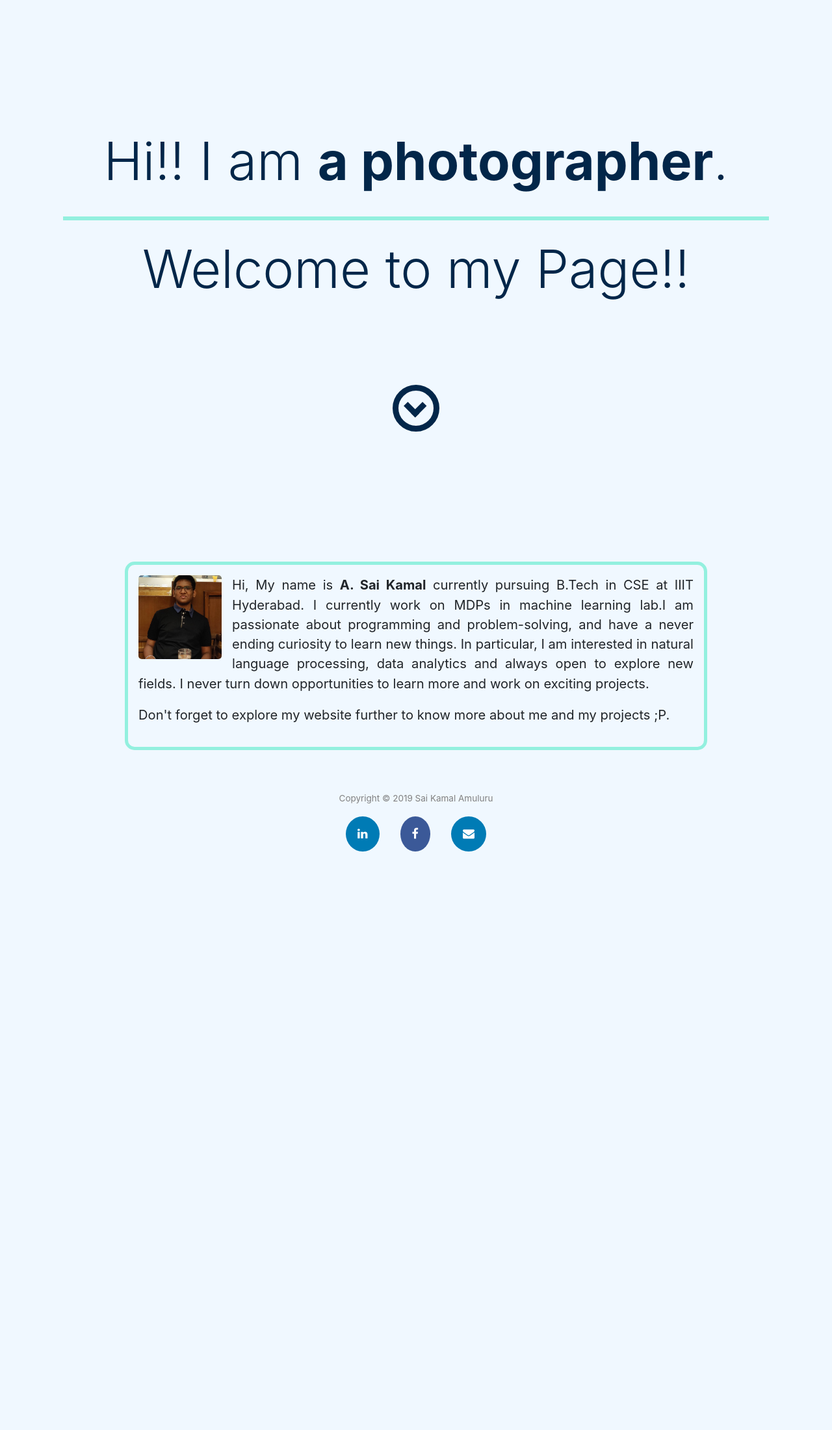
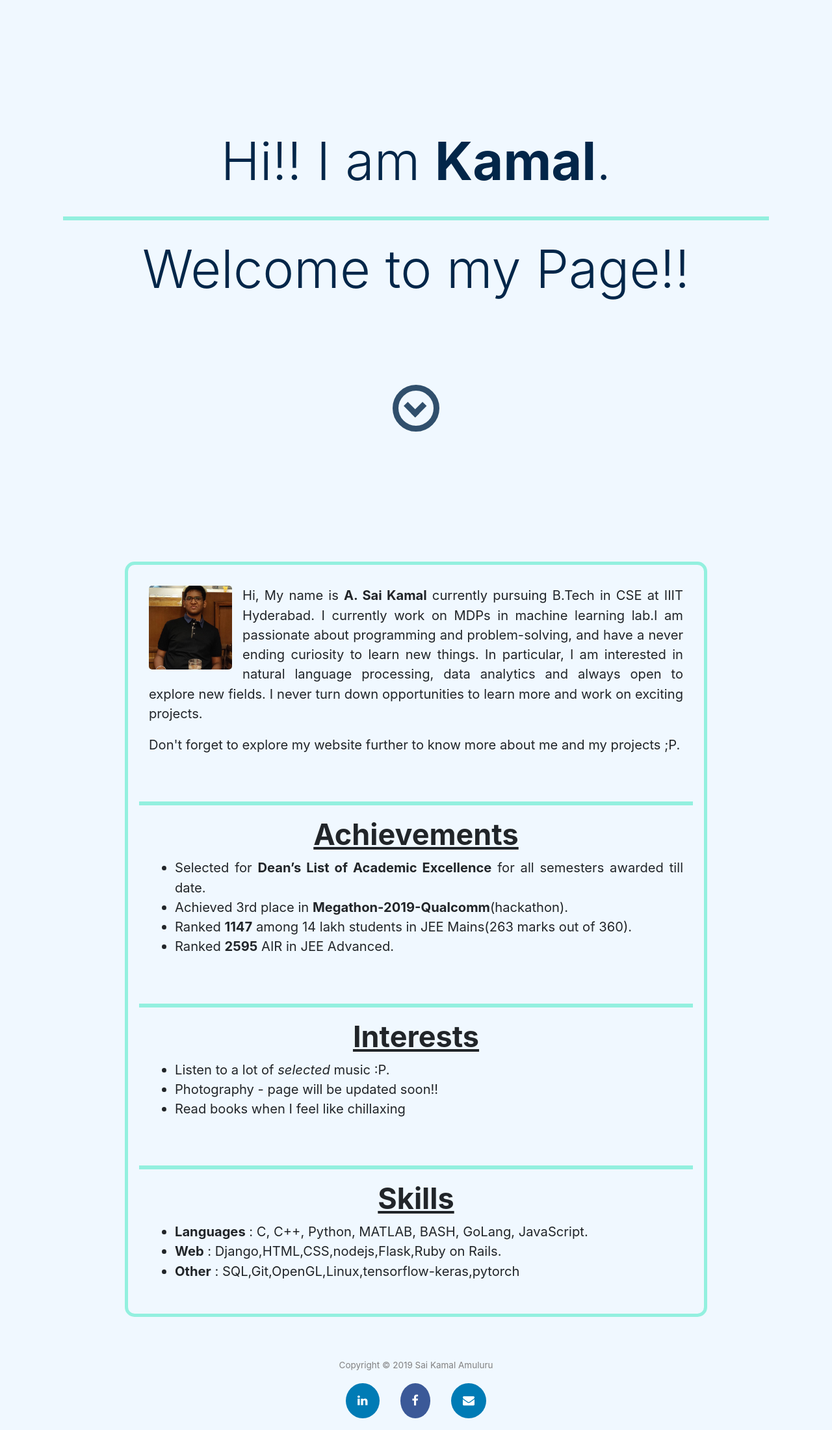
Before and after one commit to sai-kamal/personal_website, a Django app: page / in a window 1280 px wide. Shown: the part 70-2270 px from the top of the page at 65% size. Before the commit the page ends 1380 px from the top, so only its background shows below. Run offline with Django 3.2, Linux system fonts and the light colour scheme; some libraries are stand-ins or nearby versions.

Commit message:
added personal page data

```diff
--- a/website/tunnel_rush/static/tunnel_rush/css/index.css
+++ b/website/tunnel_rush/static/tunnel_rush/css/index.css
@@ -46,12 +46,11 @@
 }
 
 #description {
-    /* positioning it wrt the body */
     position: relative;
     border-radius: 15px;
     text-align: justify;
     border: 5px solid rgba(105, 236, 208, 0.685) !important;
-    padding: 2vh;
+    padding: 4vh;
     width: 70%;
     margin-left: 50vw;
     transform: translateX(-50%);
@@ -71,6 +70,14 @@
     pointer-events: none;
 }
 
+.heading {
+    font-weight: bold;
+    text-underline-position: below;
+}
+
+.heading_hr {
+    width: 75vw;
+}
 /* Extra small devices (portrait phones, less than 576px) */
 /* No media query for `xs` since this is the default in Bootstrap */
 
--- a/website/tunnel_rush/static/tunnel_rush/js/index.js
+++ b/website/tunnel_rush/static/tunnel_rush/js/index.js
@@ -12,9 +12,22 @@
         event.preventDefault();
         var hash = this.hash;
         $('html, body').animate({
-            scrollTop: $(hash).offset().top
-        }, 800, function () {
-            window.location.hash = hash;
-        });
+            scrollTop: 0.95*$(hash).offset().top
+        }, 800);
+        // , function () {
+        //     window.location.hash = hash;
+        // });
+        window.location.hash = hash;
     }
 });
+
+
+function blink(selector) {
+    $(selector).fadeOut(2000, function () {
+        $(this).fadeIn(2000, function () {
+            blink(this);
+        });
+    });
+}
+
+blink('#down_arrow_id');
--- a/website/tunnel_rush/templates/tunnel_rush/base.html
+++ b/website/tunnel_rush/templates/tunnel_rush/base.html
@@ -27,7 +27,7 @@
           <div class="navbar-nav nab-tabs mr-auto">
             <a class="nav-item nav-link" href="{% url 'tunnel_rush' %}">Tunnel Rush</a>
             <a class="nav-item nav-link" href="{% url 'projects_index' %}">Projects</a>
-            <a class="nav-item nav-link" href="{% url 'projects_index' %}">Resume</a>
+            <a class="nav-item nav-link" href="{% static 'tunnel_rush/resume.pdf' %}">Resume</a>
           </div>
           <div class="navbar-nav nab-tabs ml-auto">
             {% if user.is_authenticated %}
--- a/website/tunnel_rush/templates/tunnel_rush/index.html
+++ b/website/tunnel_rush/templates/tunnel_rush/index.html
@@ -36,7 +36,39 @@
                 Don't forget to explore my website further to know more about me and my projects ;P.
             </p>
         </div>
+    </div>
+    <div class='row justify-content-center'>
+        <hr class='heading_hr mt-5'/>
+        <h1 class='col-12 text-center display-5 heading'><u>Achievements</u></h1>
         <div class='col-12'>
+            <ul>
+                <li>Selected for <b class='font-weight-bold' id='identity'>Dean’s List of Academic Excellence</b> for all semesters awarded till date.</li>
+                <li>Achieved 3rd place in <b class='font-weight-bold' id='identity'>Megathon-2019-Qualcomm</b>(hackathon).</li>
+                <li>Ranked <b class='font-weight-bold' id='identity'>1147</b> among 14 lakh students in JEE Mains(263 marks out of 360).</li>
+                <li>Ranked <b class='font-weight-bold' id='identity'>2595</b> AIR in JEE Advanced.</li>
+            </ul>
+        </div>
+    </div>
+    <div class='row justify-content-center'>
+        <hr class='heading_hr mt-5'/>
+        <h1 class='col-12 text-center display-5 heading'><u>Interests</u></h1>
+        <div class='col-12'>
+            <ul>
+                <li>Listen to a lot of <i>selected</i> music :P.</li>
+                <li>Photography - page will be updated soon!!</li>
+                <li>Read books when I feel like chillaxing</li>
+            </ul>
+        </div>
+    </div>
+    <div class='row justify-content-center'>
+        <hr class='heading_hr mt-5'/>
+        <h1 class='col-12 text-center display-5 heading'><u>Skills</u></h1>
+        <div class='col-12'>
+            <ul>
+                <li><b>Languages</b> : C, C++, Python, MATLAB, BASH, GoLang, JavaScript.</li>
+                <li><b>Web</b> : Django,HTML,CSS,nodejs,Flask,Ruby on Rails.</li>
+                <li><b>Other</b> : SQL,Git,OpenGL,Linux,tensorflow-keras,pytorch</li>
+            </ul>
         </div>
     </div>
 </div>
--- a/website/website/settings.py
+++ b/website/website/settings.py
@@ -30,7 +30,7 @@
 # SECURITY WARNING: don't run with debug turned on in production!
 DEBUG = True
 
-ALLOWED_HOSTS = ['10.5.50.77', 'localhost']
+ALLOWED_HOSTS = ['172.17.0.1']
 
 
 # Application definition
```
Also changed, not shown: 1 other file.
